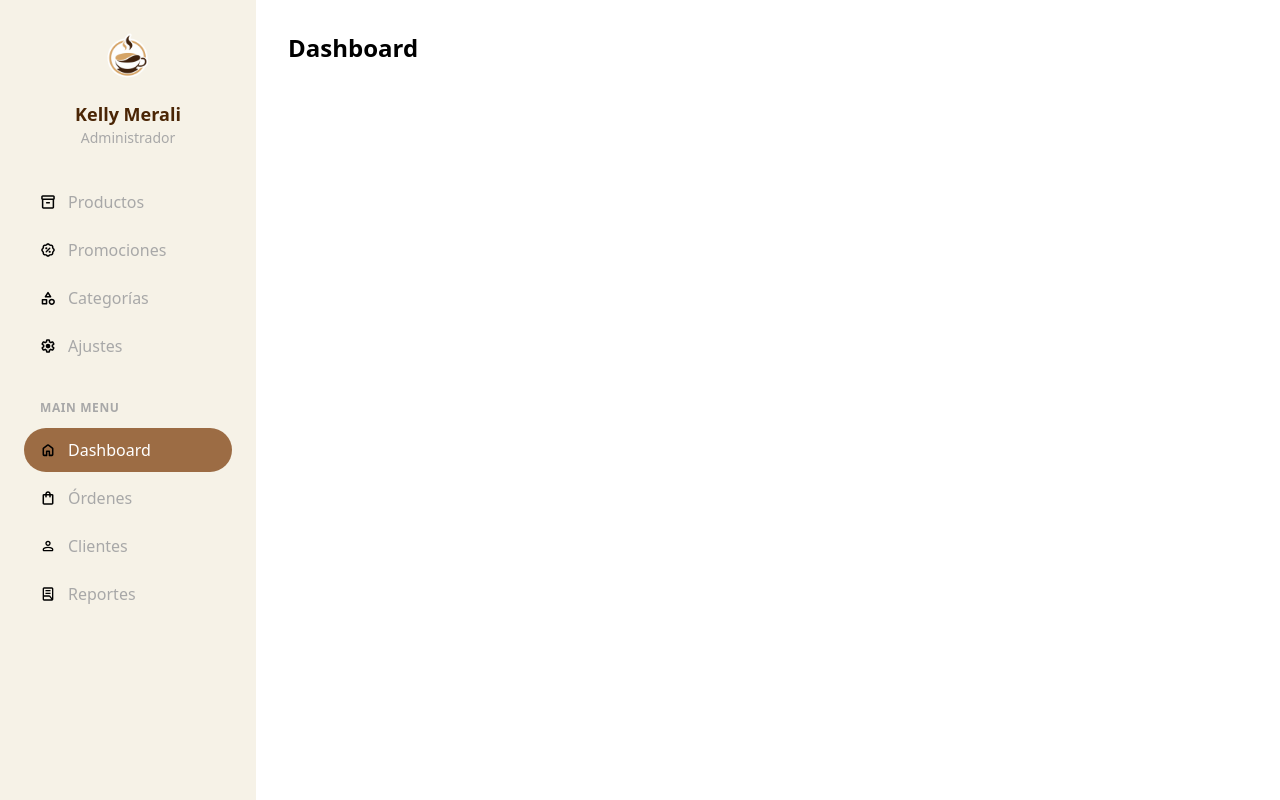
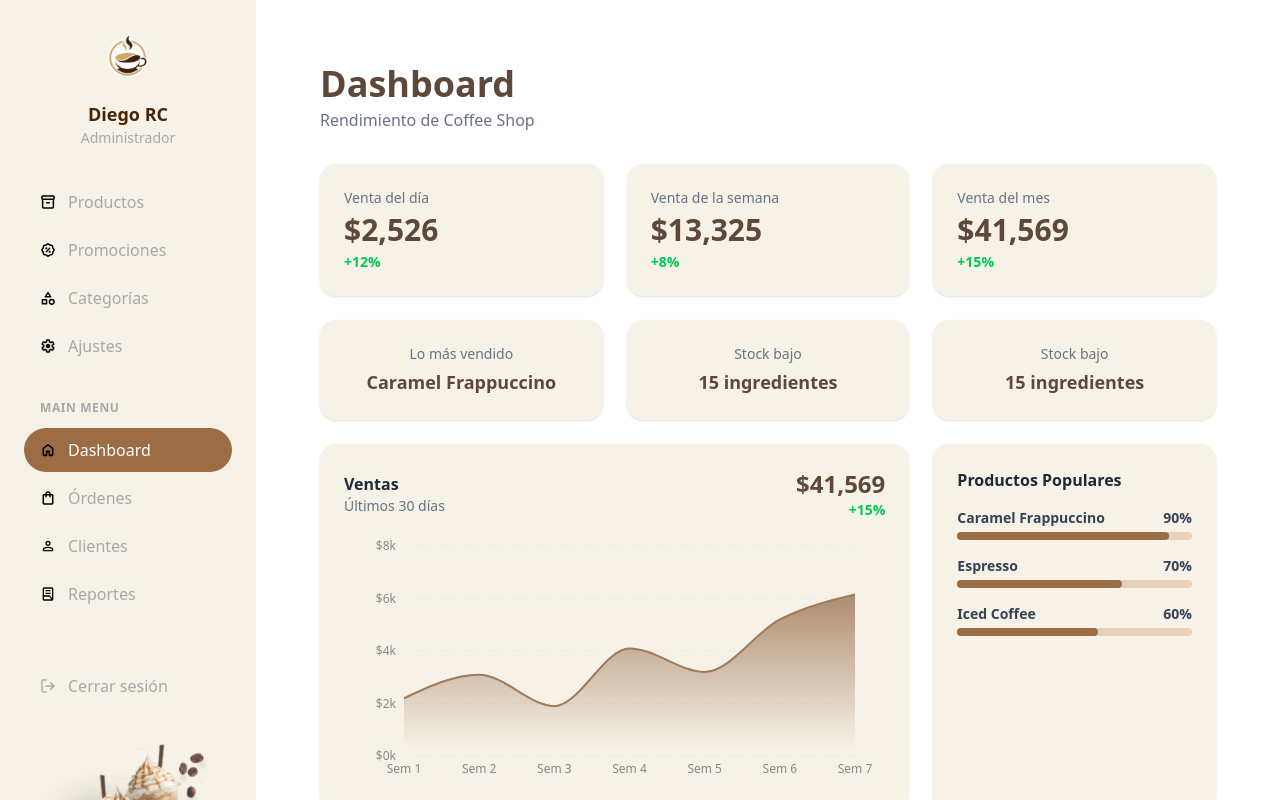
Before and after one commit to ArmandoCasanova/coffeeshop-web, a React (Vite) app: page /dashboard in a window 1280 px wide. Shown: the top 800 px of the page. Built offline with nearby package versions, Linux system fonts and the light colour scheme.

Commit message:
feat(CS-web-02): Login page and dashboard page has been completed successfully

```diff
--- a/package.json
+++ b/package.json
@@ -13,7 +13,9 @@
     "@tailwindcss/vite": "^4.1.14",
     "react": "^19.1.1",
     "react-dom": "^19.1.1",
+    "react-icons": "^5.5.0",
     "react-router-dom": "^7.9.4",
+    "recharts": "^3.3.0",
     "tailwindcss": "^4.1.14",
     "vite-plugin-svgr": "^4.5.0"
   },
--- /dev/null
+++ b/src/components/Button.jsx
@@ -0,0 +1,22 @@
+// src/components/Button.jsx
+export default function Button({
+  children,
+  type = "button",
+  bgColor = "bg-brown-400",
+  textColor = "text-white",
+  hoverColor = "hover:bg-brown-500",
+  fullWidth = true,
+  ...props
+}) {
+  const widthClass = fullWidth ? "w-full" : "";
+
+  return (
+    <button
+      type={type}
+      className={`py-3 px-6 rounded-lg font-bold text-lg transition-colors ${widthClass} ${bgColor} ${textColor} ${hoverColor} cursor-pointer`}
+      {...props}
+    >
+      {children}
+    </button>
+  );
+}
--- /dev/null
+++ b/src/components/InfoCard.jsx
@@ -0,0 +1,8 @@
+export default function InfoCard({ title, content }) {
+  return (
+    <div className="bg-cream-100 p-6 rounded-2xl shadow-sm text-center">
+      <p className="text-gray-500 text-sm mb-1">{title}</p>
+      <p className="text-lg font-bold text-brown-600">{content}</p>
+    </div>
+  );
+}
--- /dev/null
+++ b/src/components/LoginForm.jsx
@@ -0,0 +1,46 @@
+// src/components/LoginForm.jsx
+import { useNavigate } from "react-router-dom";
+import LoginInput from "./LoginInput";
+import Button from "./Button";
+
+export default function LoginForm() {
+  const navigate = useNavigate();
+
+  const handleLogin = (e) => {
+    e.preventDefault();
+    // Navigate to Home when the button is clicked
+    navigate("/dashboard");
+  };
+
+  return (
+    <div className="w-full p-8 md:p-12">
+      <h1 className="text-3xl font-bold text-gray-800">Coffee Shop</h1>
+      <p className="mt-2 text-gray-600">
+        Lorem ipsum is simply dummy text of the printing and typesetting
+        industry.
+      </p>
+
+      <form onSubmit={handleLogin} className="mt-8">
+        <LoginInput id="email" type="email" placeholder="Email" />
+        <LoginInput id="password" type="password" placeholder="Contraseña" />
+
+        <div className="text-right mb-6">
+          <a
+            href="#"
+            className="text-sm font-semibold text-brown-400 hover:text-brown-600 cursor-pointer"
+          >
+            Forgot password?
+          </a>
+        </div>
+
+        <Button
+          type="submit"
+          bgColor="bg-brown-600"
+          hoverColor="hover:bg-brown-300"
+        >
+          Ingresar
+        </Button>
+      </form>
+    </div>
+  );
+}
--- /dev/null
+++ b/src/components/LoginInput.jsx
@@ -0,0 +1,31 @@
+import { useState } from "react";
+import { FiEye, FiEyeOff } from "react-icons/fi";
+
+export default function LoginInput({ id, placeholder, type = "text" }) {
+  const [isPasswordVisible, setIsPasswordVisible] = useState(false);
+  const isPassword = type === "password";
+
+  const toggleVisibility = () => {
+    setIsPasswordVisible(!isPasswordVisible);
+  };
+
+  return (
+    <div className="relative w-full mb-4">
+      <input
+        id={id}
+        type={isPassword ? (isPasswordVisible ? "text" : "password") : type}
+        className="w-full bg-white text-gray-700 py-3 px-4 rounded-lg focus:outline-none focus:ring-2 focus:ring-brown-300"
+        placeholder={placeholder}
+      />
+      {isPassword && (
+        <button
+          type="button"
+          onClick={toggleVisibility}
+          className="absolute inset-y-0 right-0 flex items-center pr-4 text-gray-500 hover:text-gray-800 cursor-pointer"
+        >
+          {isPasswordVisible ? <FiEyeOff /> : <FiEye />}
+        </button>
+      )}
+    </div>
+  );
+}
--- /dev/null
+++ b/src/components/ProgressBar.jsx
@@ -0,0 +1,16 @@
+export default function ProgressBar({ label, percentage }) {
+  return (
+    <div className="mb-4">
+      <div className="flex justify-between text-sm font-semibold text-gray-700 mb-1">
+        <span>{label}</span>
+        <span>{percentage}%</span>
+      </div>
+      <div className="w-full bg-cream-200 rounded-full h-2">
+        <div
+          className="bg-brown-300 h-2 rounded-full"
+          style={{ width: `${percentage}%` }}
+        ></div>
+      </div>
+    </div>
+  );
+}
--- /dev/null
+++ b/src/components/SalesChart.jsx
@@ -0,0 +1,76 @@
+import {
+  AreaChart,
+  Area,
+  XAxis,
+  YAxis,
+  CartesianGrid,
+  Tooltip,
+  ResponsiveContainer,
+} from "recharts";
+
+const salesData = [
+  { name: "Sem 1", ventas: 2200 },
+  { name: "Sem 2", ventas: 3100 },
+  { name: "Sem 3", ventas: 1900 },
+  { name: "Sem 4", ventas: 4100 },
+  { name: "Sem 5", ventas: 3200 },
+  { name: "Sem 6", ventas: 5200 },
+  { name: "Sem 7", ventas: 6150 },
+];
+
+export default function SalesChart() {
+  return (
+    <ResponsiveContainer width="100%" height={250}>
+      <AreaChart
+        data={salesData}
+        margin={{ top: 10, right: 30, left: 0, bottom: 0 }}
+      >
+        <defs>
+          <linearGradient id="colorVentas" x1="0" y1="0" x2="0" y2="1">
+            <stop offset="5%" stopColor="#A17A5B" stopOpacity={0.8} />
+            <stop offset="95%" stopColor="#A17A5B" stopOpacity={0} />
+          </linearGradient>
+        </defs>
+
+        <XAxis
+          dataKey="name"
+          stroke="#888888"
+          fontSize={12}
+          tickLine={false}
+          axisLine={false}
+        />
+
+        <YAxis
+          stroke="#888888"
+          fontSize={12}
+          tickLine={false}
+          axisLine={false}
+          tickFormatter={(value) => `$${value / 1000}k`}
+        />
+
+        <CartesianGrid
+          strokeDasharray="3 3"
+          vertical={false}
+          strokeOpacity={0.3}
+        />
+
+        <Tooltip
+          contentStyle={{
+            backgroundColor: "#ffffff",
+            border: "1px solid #cccccc",
+          }}
+          formatter={(value) => [`$${value.toLocaleString()}`, "Ventas"]}
+        />
+
+        <Area
+          type="monotone"
+          dataKey="ventas"
+          stroke="#A17A5B"
+          strokeWidth={2}
+          fillOpacity={1}
+          fill="url(#colorVentas)"
+        />
+      </AreaChart>
+    </ResponsiveContainer>
+  );
+}
--- a/src/components/Sidebar.jsx
+++ b/src/components/Sidebar.jsx
@@ -1,4 +1,5 @@
-import { NavLink } from "react-router-dom";
+import { NavLink, useNavigate } from "react-router-dom";
+import { FiLogOut } from "react-icons/fi";
 import DashboardIcon from "../assets/icons/dashboard.svg";
 import CategoriesIcon from "../assets/icons/categories.svg";
 import PromotionsIcon from "../assets/icons/promotions.svg";
@@ -8,6 +9,7 @@ import PersonIcon from "../assets/icons/person.svg";
 import OrdersIcon from "../assets/icons/orders.svg";
 import ReportsIcon from "../assets/icons/reports.svg";
 import LogoIcon from "../assets/icons/logo.png";
+import CoffeeFooterImg from "../assets/images/coffee-login.svg";
 
 const categoryItems = [
   { label: "Productos", to: "/products", icon: InventoryIcon },
@@ -24,14 +26,25 @@ const mainMenu = [
 ];
 
 export default function Sidebar() {
+  const navigate = useNavigate();
+
+  const handleLogout = () => {
+    navigate("/login");
+  };
+
   return (
     <aside className="w-64 min-h-screen p-6 flex flex-col bg-cream-100">
+      <div>
         <div className="flex flex-col items-center mb-8">
           <div className="w-16 h-16 flex items-center justify-center mb-3">
             <img src={LogoIcon} alt="Logo" className="w-12 h-12" />
           </div>
-        <div className="text-lg font-bold text-center text-brown-800">Kelly Merali</div>
-        <div className="text-sm text-center text-gray-unselected">Administrador</div>
+          <div className="text-lg font-bold text-center text-brown-800">
+            Diego RC
+          </div>
+          <div className="text-sm text-center text-gray-unselected">
+            Administrador
+          </div>
         </div>
 
         <div className="mb-8">
@@ -43,8 +56,8 @@ export default function Sidebar() {
                 className={({ isActive }) =>
                   `flex items-center gap-3 px-4 py-2.5 rounded-full font-medium transition-colors ${
                     isActive
-                    ? 'bg-brown-300 text-white'
-                    : 'bg-transparent text-gray-unselected'
+                      ? "bg-brown-300 text-white"
+                      : "bg-transparent text-gray-unselected"
                   }`
                 }
               >
@@ -56,7 +69,9 @@ export default function Sidebar() {
         </div>
 
         <div>
-        <h3 className="text-xs uppercase font-bold mb-3 tracking-wider px-4 text-gray-unselected">MAIN MENU</h3>
+          <h3 className="text-xs uppercase font-bold mb-3 tracking-wider px-4 text-gray-unselected">
+            MAIN MENU
+          </h3>
           <nav className="flex flex-col gap-1">
             {mainMenu.map((item) => (
               <NavLink
@@ -65,8 +80,8 @@ export default function Sidebar() {
                 className={({ isActive }) =>
                   `flex items-center gap-3 px-4 py-2.5 rounded-full font-medium transition-colors ${
                     isActive
-                    ? 'bg-brown-300 text-white'
-                    : 'bg-transparent text-gray-unselected'
+                      ? "bg-brown-300 text-white"
+                      : "bg-transparent text-gray-unselected"
                   }`
                 }
               >
@@ -76,6 +91,25 @@ export default function Sidebar() {
             ))}
           </nav>
         </div>
+      </div>
+
+      <div className="mt-12">
+        <button
+          onClick={handleLogout}
+          className="flex items-center gap-3 w-full px-4 py-2.5 rounded-full font-medium transition-colors bg-transparent text-gray-unselected hover:bg-red-100 hover:text-red-700"
+        >
+          <FiLogOut className="w-4 h-4" />
+          <span>Cerrar sesión</span>
+        </button>
+      </div>
+
+      <div className="mt-auto pt-6">
+        <img
+          src={CoffeeFooterImg}
+          alt="Café decorativo"
+          className="w-full h-auto opacity-80"
+        />
+      </div>
     </aside>
   );
 }
--- /dev/null
+++ b/src/components/StatCard.jsx
@@ -0,0 +1,9 @@
+export default function StatCard({ title, value, change }) {
+  return (
+    <div className="bg-cream-100 p-6 rounded-2xl shadow-sm">
+      <p className="text-gray-500 text-sm">{title}</p>
+      <p className="text-3xl font-bold text-brown-600 my-1">${value}</p>
+      <p className="text-sm text-green-500 font-semibold">+{change}%</p>
+    </div>
+  );
+}
--- a/src/pages/Dashboard.jsx
+++ b/src/pages/Dashboard.jsx
@@ -1,3 +1,56 @@
+import StatCard from "../components/StatCard";
+import InfoCard from "../components/InfoCard";
+import ProgressBar from "../components/ProgressBar";
+import SalesChart from "../components/SalesChart";
+
 export default function Dashboard() {
-  return <h1 className="text-2xl font-bold">Dashboard</h1>;
+  const popularProducts = [
+    { name: "Caramel Frappuccino", percentage: 90 },
+    { name: "Espresso", percentage: 70 },
+    { name: "Iced Coffee", percentage: 60 },
+  ];
+
+  return (
+    <div className="p-4 sm:p-6 md:p-8">
+      <h1 className="text-4xl font-bold text-brown-600">Dashboard</h1>
+      <p className="text-gray-500 mt-1">Rendimiento de Coffee Shop</p>
+
+      <div className="grid grid-cols-1 md:grid-cols-2 lg:grid-cols-3 gap-6 mt-8">
+        <StatCard title="Venta del día" value="2,526" change="12" />
+        <StatCard title="Venta de la semana" value="13,325" change="8" />
+        <StatCard title="Venta del mes" value="41,569" change="15" />
+
+        <InfoCard title="Lo más vendido" content="Caramel Frappuccino" />
+        <InfoCard title="Stock bajo" content="15 ingredientes" />
+        <InfoCard title="Stock bajo" content="15 ingredientes" />
+
+        <div className="bg-cream-100 p-6 rounded-2xl shadow-sm md:col-span-2 lg:col-span-2">
+          <div className="flex justify-between items-center">
+            <div>
+              <p className="font-bold text-gray-800">Ventas</p>
+              <p className="text-sm text-gray-500">Últimos 30 días</p>
+            </div>
+            <div className="text-right">
+              <p className="text-2xl font-bold text-brown-600">$41,569</p>
+              <p className="text-sm text-green-500 font-semibold">+15%</p>
+            </div>
+          </div>
+          <div className="mt-4">
+            <SalesChart />
+          </div>
+        </div>
+
+        <div className="bg-cream-100 p-6 rounded-2xl shadow-sm">
+          <h3 className="font-bold text-gray-800 mb-4">Productos Populares</h3>
+          {popularProducts.map((product) => (
+            <ProgressBar
+              key={product.name}
+              label={product.name}
+              percentage={product.percentage}
+            />
+          ))}
+        </div>
+      </div>
+    </div>
+  );
 }
--- a/tailwind.config.js
+++ b/tailwind.config.js
@@ -1,5 +1,43 @@
 /** @type {import('tailwindcss').Config} */
 export default {
-  content: ['./index.html', './src/**/*.{js,ts,jsx,tsx}'],
+  content: ["./index.html", "./src/**/*.{js,ts,jsx,tsx}"],
+  theme: {
+    extend: {
+      colors: {
+        green: {
+          100: "#A5B2A0",
+          200: "#5C6E58",
+          300: "#A4CE94",
+          400: "#50A078",
+        },
+        cream: {
+          100: "#F6F2E7",
+          200: "#E5D2B8",
+        },
+        brown: {
+          100: "#EAD3B0",
+          200: "#D6AE7B",
+          300: "#9C6C44",
+          400: "#D19C6B",
+          600: "#5E483C",
+          800: "#4A2505",
+        },
+        gray: {
+          300: "#D1D5DB",
+          unselected: "#A8A8A8",
+          100: "#D9D9D9",
+          input: "#F3F3F3",
+        },
+        loginbg: "#F7F8FA",
+        black: {
+          DEFAULT: "#000000",
+          65: "rgba(0,0,0,0.65)",
+          49: "rgba(0,0,0,0.49)",
+          40: "rgba(0,0,0,0.4)",
+          72: "rgba(60,60,67,0.72)",
+        },
+      },
+    },
+  },
   plugins: [],
-}
+};
```
Also changed, not shown: src/pages/Login.jsx (+20 -16 lines), src/assets/images/coffee-login.svg (added), src/assets/images/login-back-img.svg (added). Lines whose indentation alone changed are shown as unchanged.
